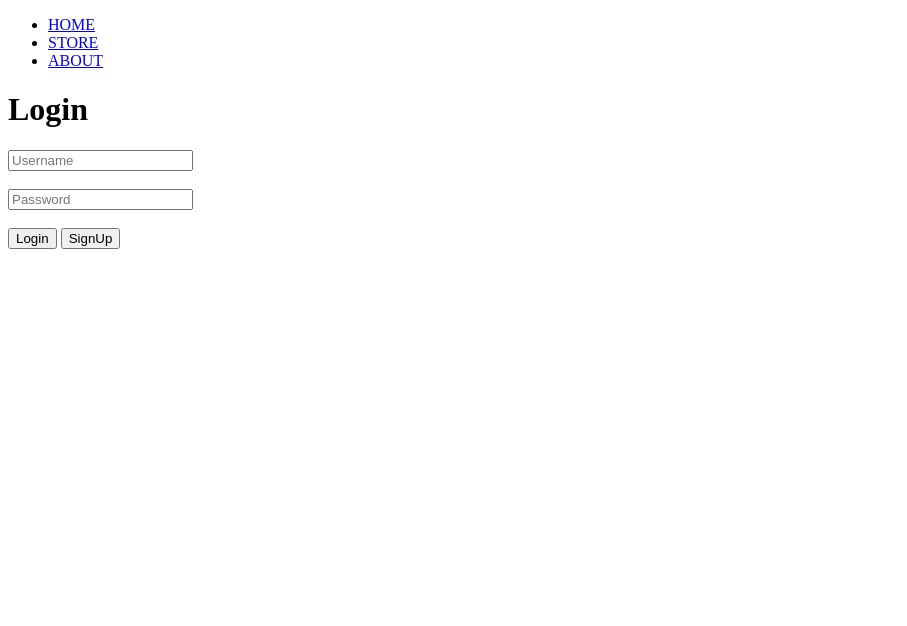
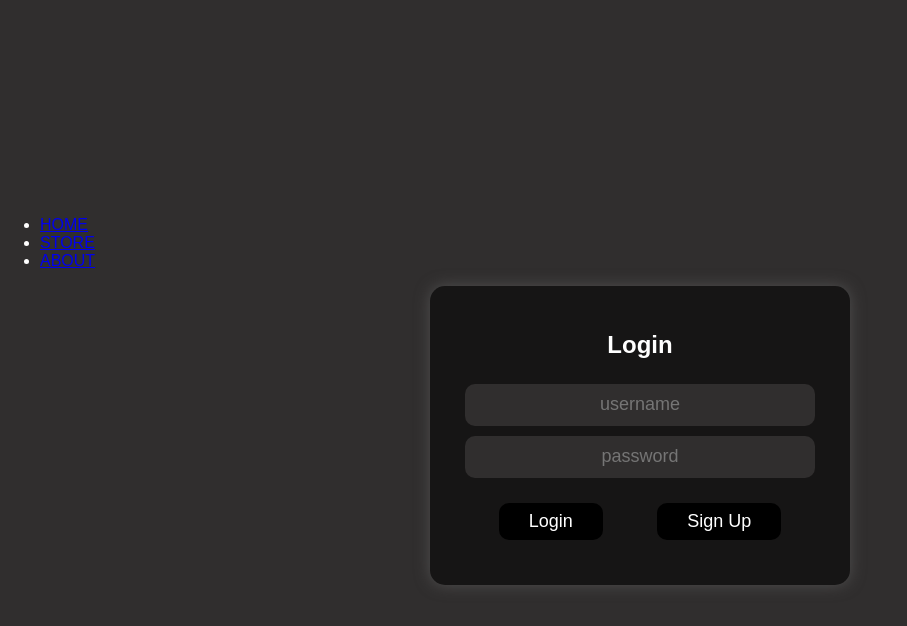
Before and after one commit to marquel08/StyleU-eCommerce, a website: page login.html in a window 1280 px wide. Shown: the whole page, without its empty margins (0-907 px from the left). Drawn offline with Linux system fonts and the light colour scheme.

Commit message:
updated boys clothes and registration form

```diff
--- /dev/null
+++ b/login.css
@@ -0,0 +1,53 @@
+body{
+    padding: 0;
+    margin: 0;
+    font-family: Arial, Helvetica, sans-serif;
+    background-color: rgb(48, 46, 46);
+    color: white;
+    padding-top: 25vh;
+}
+.container{
+    width: 400px;
+    display: flex;
+    flex-direction: column;
+    margin: auto;
+    align-items: center;
+    background-color: rgb(22, 21, 21);
+    border-radius: 15px;
+    padding: 25px 10px;
+    box-shadow: 0 0 15px rgb(80, 79, 79);
+}
+form{
+    display: flex;
+    flex-direction: column;
+    width: 90%;
+
+}
+input{
+    height: 40px;
+    border-radius: 10px;
+    border: none;
+    outline: none;
+    margin: 5px ;
+    text-align: center;
+    font-size: 18px;
+    color: white;
+    background-color: rgb(48, 46, 46);
+
+}
+.btns{
+    margin: 15px auto;
+}
+button{
+    background-color: rgb(0, 0, 0);
+    color: white;
+    border: none;
+    padding: 8px 30px;
+    border-radius: 10px;
+    font-size: 18px;
+    cursor: pointer;
+    margin: 5px 25px;
+}
+button:hover{
+    background-color: tomato;
+}
--- a/login.html
+++ b/login.html
@@ -3,10 +3,11 @@
 
 <head>
     <meta charset="UTF-8">
+    <meta http-equiv="X-UA-Compatible" content="IE=edge">
     <meta name="viewport" content="width=device-width, initial-scale=1.0">
-    <title>Login</title>
-    <link rel="stylesheet" href="login.html">
-    <script defer src="login.html"></script>
+    <title>Login Form</title>
+    <link rel="stylesheet" href="login.css" />
+
 </head>
 
 <body>
@@ -15,19 +16,19 @@
         <li><a href="store.html">STORE</a></li>
         <li><a href="about.html">ABOUT</a></li>
     </ul>
-    <main id="main-holder">
-        <h1 id="login-header">Login</h1>
 
-        <form id="login-form">
-            <input type="text" name="username" id="username-field" class="login-form-field" placeholder="Username"> <br>
-            <br>
-            <input type="password" name="password" id="password-field" class="login-form-field" placeholder="Password">
-            <br> <br>
-            <input type="button" value="Login" onclick='login.html' <button class="submit"></button>
-            <button class="register">SignUp</button>
+    <div class="container">
+        <h2>Login</h2>
+        <form action="">
+            <input type="text" name="username" id="username" placeholder="username">
+            <input type="password" name="pass" id="pass" placeholder="password">
+            <div class="btns">
+                <button type="submit">Login</button>
+                <a href="./signup.html"><button type="button" id="sign-up">Sign Up</button></a>
+            </div>
+
         </form>
-
-    </main>
+    </div>
 </body>
 
 </html>
```
Also changed, not shown: signup.html (added, +45 -0 lines), store.html (+16 -0 lines).
